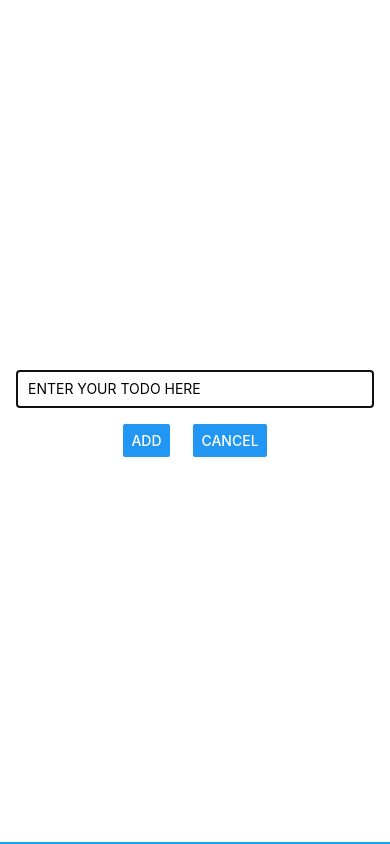
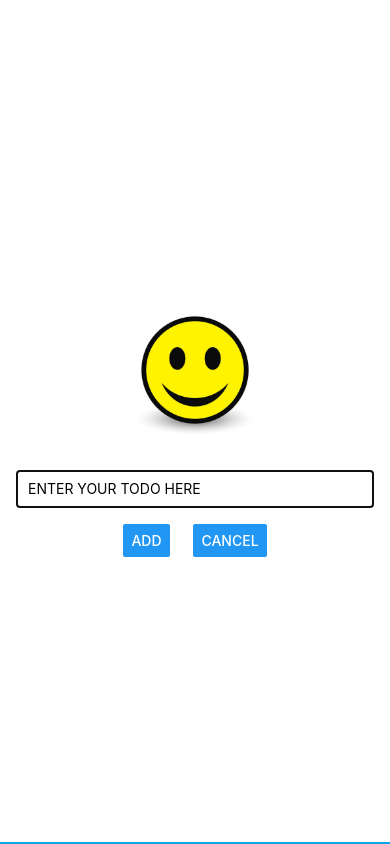
Before and after one commit to srinibas39/todo-app-React-Native-, a React Native app: screen / in a window 390 px wide. Both pictures are taken after a click on the button "OPEN TODO EDITOR". Built offline with nearby package versions, Linux system fonts and the light colour scheme.

Commit message:
added image

```diff
--- a/App.js
+++ b/App.js
@@ -1,6 +1,6 @@
 
 import { useState } from 'react';
-import { StyleSheet, View, Button, TextInput, Modal } from 'react-native';
+import { StyleSheet, View, Button, TextInput, Modal, Image } from 'react-native';
 import { TodoList } from './components/todoList';
 
 
@@ -34,6 +34,7 @@ export default function App() {
       <Button title='OPEN TODO EDITOR' onPress={handleModal} />
       <Modal visible={modalVisible} animationType="slide">
         <View style={styles.todoContainer}>
+          <Image source={require("./assets/images/smile.jpg")} style={styles.image} />
           <TextInput placeholder="ENTER YOUR TODO HERE" value={text} style={styles.todoInput} onChangeText={handleChange} />
           <View style={styles.BtnContainer}>
             <View>
@@ -66,7 +67,6 @@ const styles = StyleSheet.create({
     borderBottomWidth: 2,
     borderBottomColor: "#0ea5e9",
     padding: 16,
-
   },
   todoInput: {
     borderWidth: 2,
@@ -83,7 +83,12 @@ const styles = StyleSheet.create({
     flexDirection: "row",
     justifyContent: "space-between",
     width: "40%"
-  }
+  },
+  image: {
+    height: 200,
+    width: 200,
+  },
+
 
 
 
```
Also changed, not shown: assets/images/smile.jpg (added).
